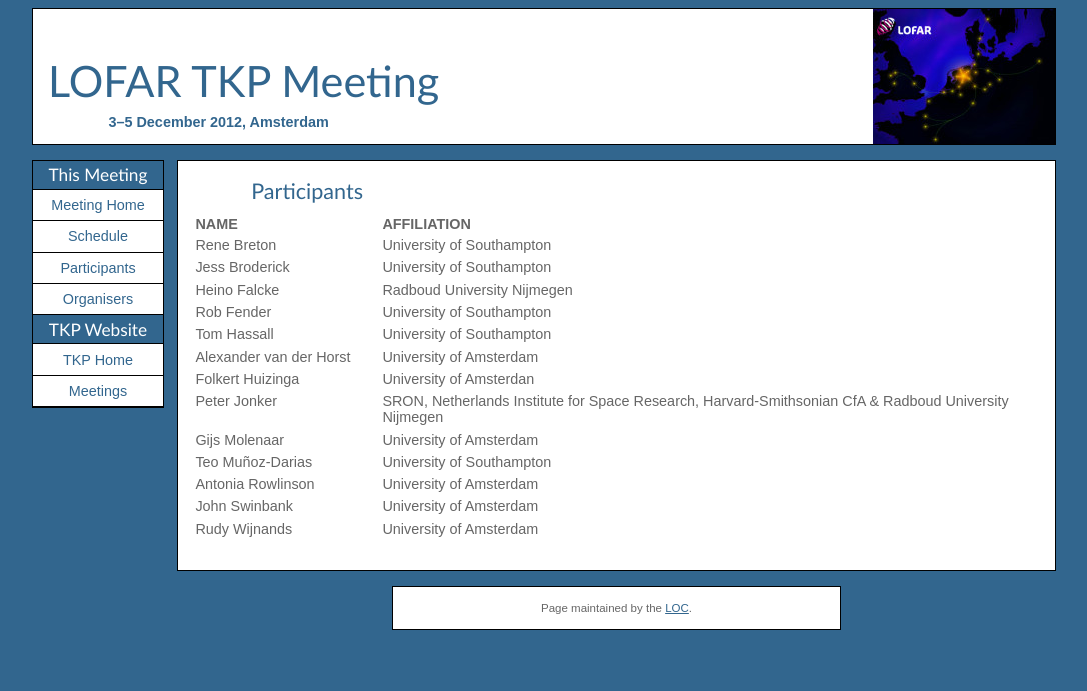
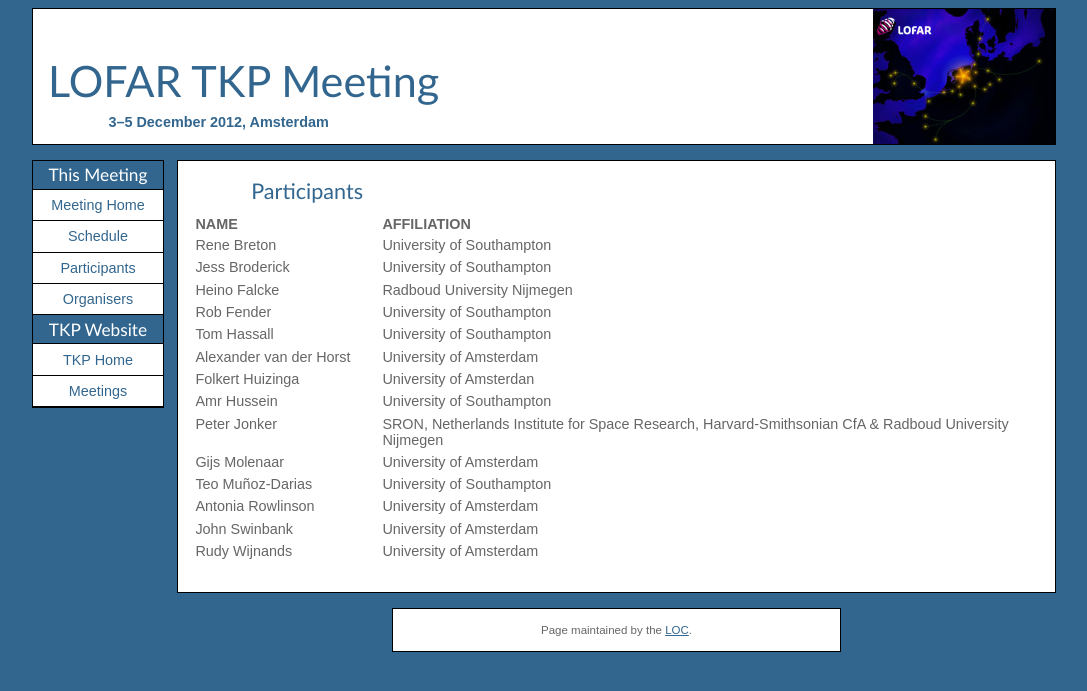
Before and after one commit to transientskp/transientskp.github.com, a Jekyll site: the page built from meetings/2012-12/participants.html, in a window 1280 px wide. Shown: the top 691 px of the page, without its empty margins (96-1183 px from the left). Built offline with Jekyll 4.4.1, drawn with Linux system fonts in a browser that asks for light colours.

Commit message:
Participant

```diff
--- a/meetings/2012-12/participants.html
+++ b/meetings/2012-12/participants.html
@@ -43,6 +43,10 @@
     <td>University of Amsterdan</td>
   </tr>
   <tr>
+    <td>Amr&nbsp;Hussein</td>
+    <td>University of Southampton</td>
+  </tr>
+  <tr>
     <td>Peter&nbsp;Jonker</td>
     <td>SRON, Netherlands Institute for Space Research, Harvard-Smithsonian CfA &amp; Radboud University Nijmegen</td>
   </tr>
```
